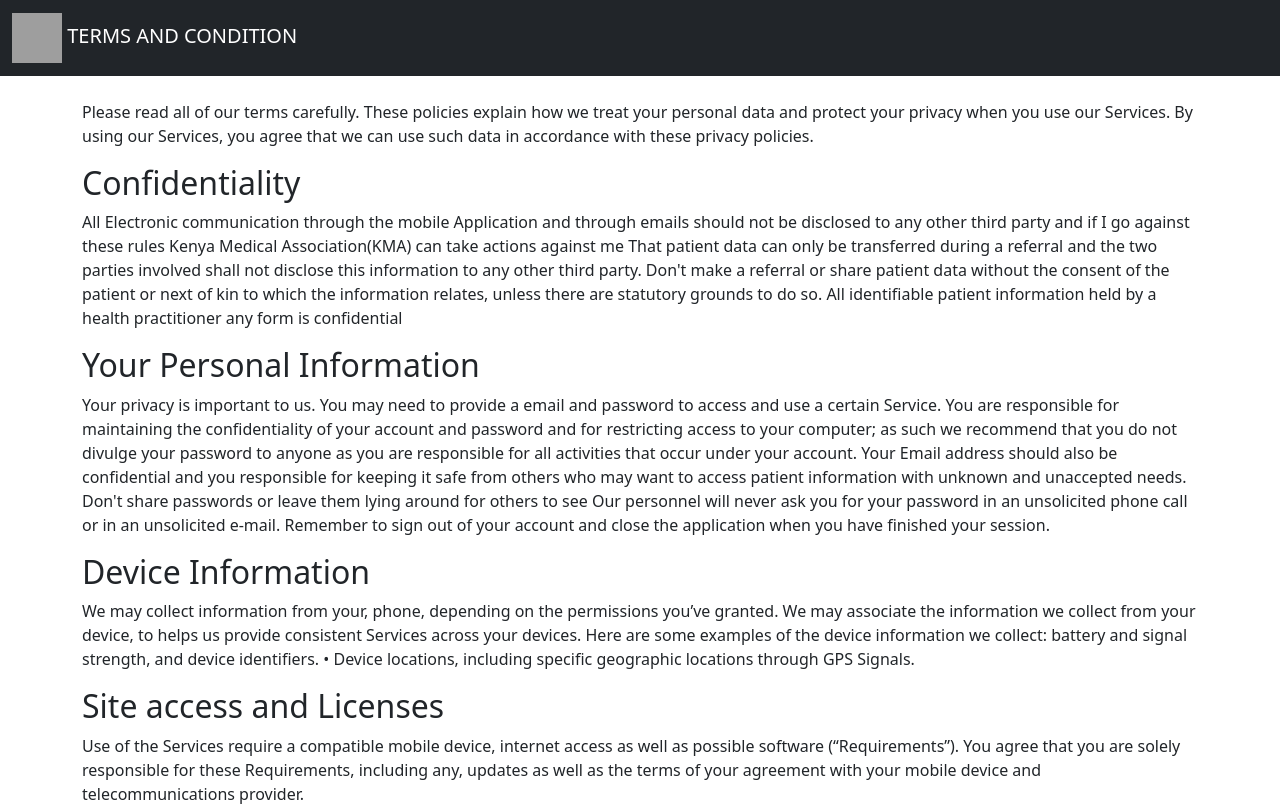
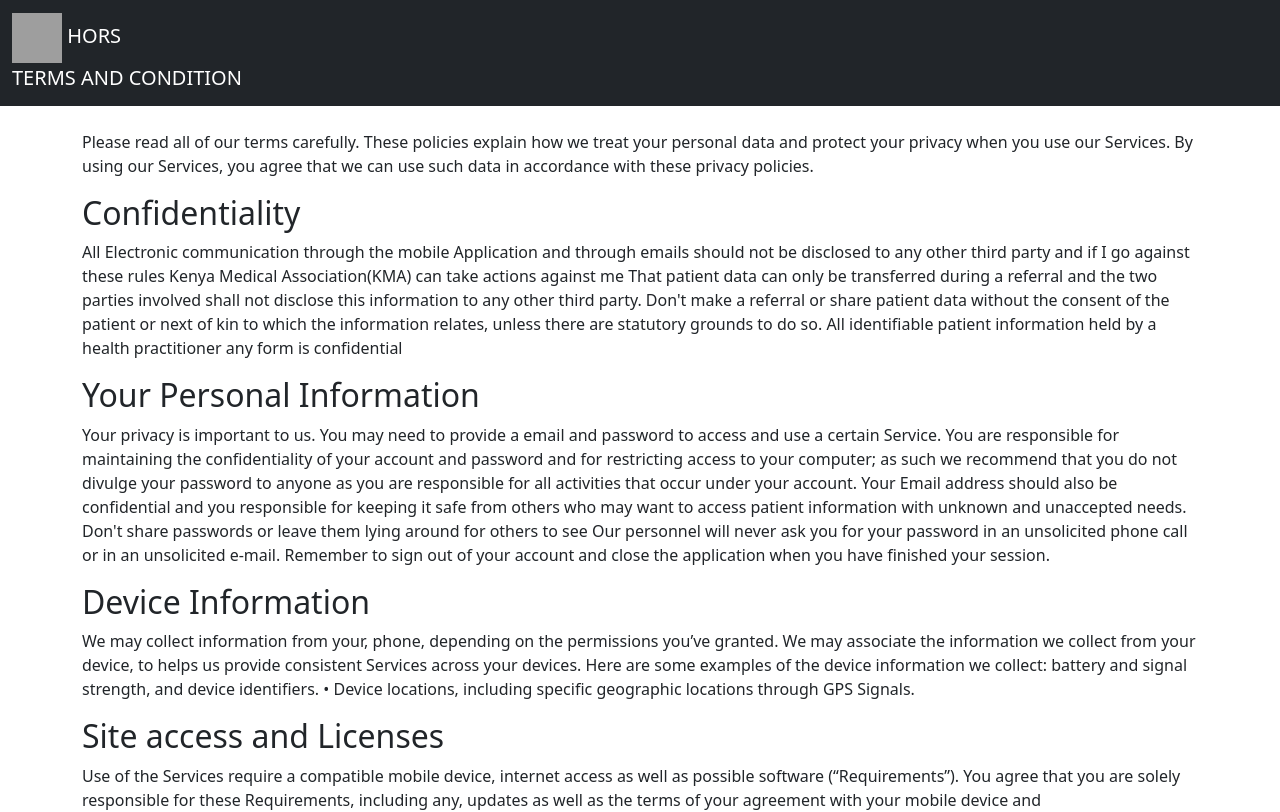
Before and after one commit to joe6276/Terms-and-Condition, a plain HTML site: page index.html in a window 1280 px wide. Shown: the top 812 px of the page. Drawn offline with nearby package versions, Linux system fonts and the light colour scheme; grey boxes are pictures that could not be loaded.

Commit message:
Update index.html

```diff
--- a/index.html
+++ b/index.html
@@ -17,7 +17,9 @@
         <div class="container-fluid">
           <a class="navbar-brand" href="#">
             <img src="https://cdn.pixabay.com/photo/2020/03/02/17/47/medical-4896391__340.png" alt="" width="50" height="50" class="d-inline-block align-text-center">
-             TERMS AND CONDITION
+              HORS
+              <br>
+              TERMS AND CONDITION
           </a>
         </div>
       </nav>
```
